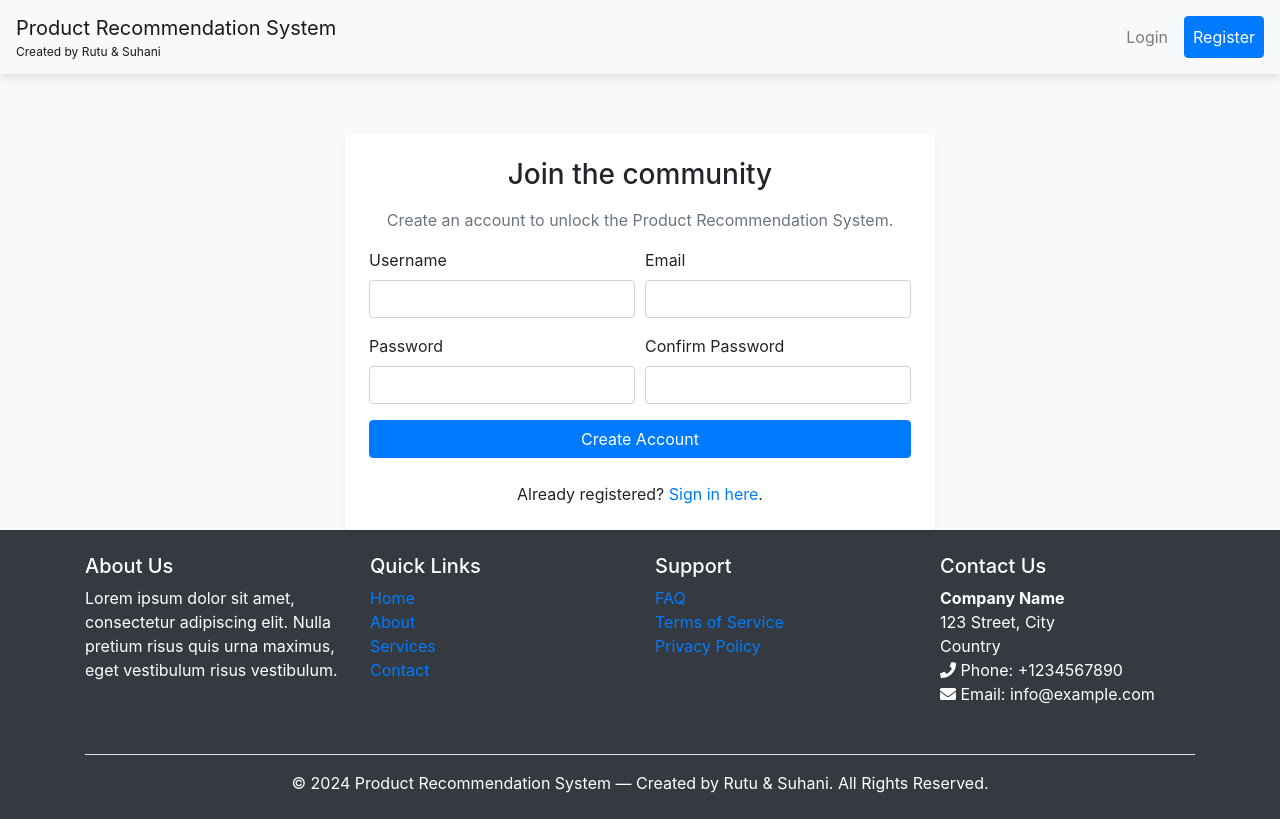
After one commit to Dhruvil1308/rutu_project, a Flask app: page /register in a window 1280 px wide. The commit adds this page. Run offline with Flask 3, Linux system fonts and the light colour scheme; parts of the project's set-up code (start-up, migrations or seed data) failed here and were passed over; some libraries are stand-ins or nearby versions.

Commit message:
Initial commit

```diff
--- a/app.py
+++ b/app.py
@@ -1,11 +1,22 @@
 """Flask application wiring for the ecommerce recommendation demo."""
 from __future__ import annotations
 
-from typing import List
+from datetime import datetime
+from typing import Dict, List
 
 import pandas as pd
-from flask import Flask, redirect, render_template, request, url_for
+from flask import Flask, flash, redirect, render_template, request, url_for
+from flask_login import (
+    LoginManager,
+    UserMixin,
+    current_user,
+    login_required,
+    login_user,
+    logout_user,
+)
 from flask_sqlalchemy import SQLAlchemy
+from sqlalchemy import or_
+from werkzeug.security import check_password_hash, generate_password_hash
 
 from config import DEFAULT_TOP_N, optional_data_path
 from recommendation import ProductRecommender
@@ -16,26 +27,38 @@ app = Flask(__name__)
 
 # Database configuration -----------------------------------------------------------
 app.secret_key = "alskdjfwoeieiurlskdjfslkdjf"
-app.config["SQLALCHEMY_DATABASE_URI"] = "mysql://root:@localhost/ecom"
+app.config["SQLALCHEMY_DATABASE_URI"] = "mysql://root:@localhost/product_recommendation_system"
 app.config["SQLALCHEMY_TRACK_MODIFICATIONS"] = False
 db = SQLAlchemy(app)
 
+login_manager = LoginManager(app)
+login_manager.login_view = "login"
+login_manager.login_message_category = "info"
 
-class Signup(db.Model):
-    __tablename__ = "signup"
+
+class User(UserMixin, db.Model):
+    """Application user stored in the backing MySQL database."""
+
+    __tablename__ = "users"
 
     id = db.Column(db.Integer, primary_key=True)
-    username = db.Column(db.String(100), nullable=False)
-    email = db.Column(db.String(100), nullable=False)
-    password = db.Column(db.String(100), nullable=False)
+    username = db.Column(db.String(100), unique=True, nullable=False)
+    email = db.Column(db.String(150), unique=True, nullable=False)
+    password_hash = db.Column(db.String(255), nullable=False)
+    created_at = db.Column(db.DateTime, default=datetime.utcnow, nullable=False)
+
+    def set_password(self, raw_password: str) -> None:
+        self.password_hash = generate_password_hash(raw_password)
+
+    def check_password(self, raw_password: str) -> bool:
+        return check_password_hash(self.password_hash, raw_password)
 
 
-class Signin(db.Model):
-    __tablename__ = "signin"
-
-    id = db.Column(db.Integer, primary_key=True)
-    username = db.Column(db.String(100), nullable=False)
-    password = db.Column(db.String(100), nullable=False)
+@login_manager.user_loader
+def load_user(user_id: str) -> User | None:
+    if user_id and user_id.isdigit():
+        return db.session.get(User, int(user_id))
+    return None
 
 
 def _load_trending_products(limit: int = 8) -> List[dict]:
@@ -60,6 +83,7 @@ def truncate(text: str, length: int) -> str:
 try:
     recommender = ProductRecommender()
     recommender_available = True
+    recommender_error = None
 except FileNotFoundError as exc:
     recommender = None
     recommender_available = False
@@ -67,6 +91,7 @@ except FileNotFoundError as exc:
 
 
 @app.route("/")
+@login_required
 def index() -> str:
     trending = _load_trending_products()
     return render_template(
@@ -79,62 +104,97 @@ def index() -> str:
 
 
 @app.route("/index")
+@login_required
 def indexredirect() -> str:
     return redirect(url_for("index"))
 
 
 @app.route("/main")
+@login_required
 def main() -> str:
     trending = _load_trending_products()
     return render_template("main.html", trending_products=trending, truncate=truncate)
 
 
-@app.route("/signup", methods=["POST", "GET"])
-def signup():
+@app.route("/register", methods=["GET", "POST"])
+def register():
+    if current_user.is_authenticated:
+        return redirect(url_for("index"))
+
+    form_data: Dict[str, str] = {"username": "", "email": ""}
+    errors: Dict[str, str] = {}
+
     if request.method == "POST":
-        username = request.form["username"]
-        email = request.form["email"]
-        password = request.form["password"]
+        form_data["username"] = request.form.get("username", "").strip()
+        form_data["email"] = request.form.get("email", "").strip().lower()
+        password = request.form.get("password", "")
+        confirm_password = request.form.get("confirm_password", "")
 
-        new_signup = Signup(username=username, email=email, password=password)
-        db.session.add(new_signup)
-        db.session.commit()
+        if not form_data["username"]:
+            errors["username"] = "Username is required."
+        elif User.query.filter_by(username=form_data["username"]).first():
+            errors["username"] = "Username already in use."
 
-        return render_template(
-            "index.html",
-            trending_products=_load_trending_products(),
-            truncate=truncate,
-            signup_message="User signed up successfully!",
-            recommender_available=recommender_available,
-            recommender_error=None if recommender_available else recommender_error,
-        )
+        if not form_data["email"]:
+            errors["email"] = "Email address is required."
+        elif User.query.filter_by(email=form_data["email"]).first():
+            errors["email"] = "Email already registered."
 
-    return redirect(url_for("index"))
+        if len(password) < 8:
+            errors["password"] = "Password must be at least 8 characters long."
+        elif password != confirm_password:
+            errors["confirm_password"] = "Passwords do not match."
+
+        if not errors:
+            user = User(username=form_data["username"], email=form_data["email"])
+            user.set_password(password)
+            db.session.add(user)
+            db.session.commit()
+            flash("Registration successful. Please log in.", "success")
+            return redirect(url_for("login"))
+
+        for message in errors.values():
+            flash(message, "danger")
+
+    return render_template("register.html", form=form_data, errors=errors)
 
 
-@app.route("/signin", methods=["POST", "GET"])
-def signin():
+@app.route("/login", methods=["GET", "POST"])
+def login():
+    if current_user.is_authenticated:
+        return redirect(url_for("index"))
+
     if request.method == "POST":
-        username = request.form["signinUsername"]
-        password = request.form["signinPassword"]
+        credential = request.form.get("credential", "").strip()
+        password = request.form.get("password", "")
 
-        new_signin = Signin(username=username, password=password)
-        db.session.add(new_signin)
-        db.session.commit()
+        user = None
+        if credential:
+            user = User.query.filter(
+                or_(User.username == credential, User.email == credential.lower())
+            ).first()
 
-        return render_template(
-            "index.html",
-            trending_products=_load_trending_products(),
-            truncate=truncate,
-            signup_message="User signed in successfully!",
-            recommender_available=recommender_available,
-            recommender_error=None if recommender_available else recommender_error,
-        )
+        if user and user.check_password(password):
+            login_user(user)
+            flash("Welcome back!", "success")
+            next_url = request.args.get("next")
+            return redirect(next_url or url_for("index"))
 
-    return redirect(url_for("index"))
+        flash("Invalid username/email or password.", "danger")
+
+    return render_template("login.html")
+
+
+@app.route("/logout")
+@login_required
+def logout():
+    logout_user()
+    flash("You have been signed out.", "info")
+    return redirect(url_for("login"))
 
 
 @app.route("/recommendations", methods=["POST"])
+@login_required
 def recommendations():
     if not recommender_available:
         return render_template(
--- a/requirements.txt
+++ b/requirements.txt
@@ -1,4 +1,5 @@
 Flask>=2.3,<3.1
+Flask-Login>=0.6
 Flask-SQLAlchemy>=3.1
 SQLAlchemy>=2.0
 pandas>=2.1
--- /dev/null
+++ b/templates/base.html
@@ -0,0 +1,75 @@
+<!DOCTYPE html>
+<html lang="en">
+<head>
+    <meta charset="UTF-8">
+    <meta name="viewport" content="width=device-width, initial-scale=1.0">
+    <title>{% block title %}Product Recommendation System{% endblock %}</title>
+    <link rel="stylesheet" href="https://stackpath.bootstrapcdn.com/bootstrap/4.5.2/css/bootstrap.min.css">
+    <link rel="stylesheet" href="https://cdnjs.cloudflare.com/ajax/libs/font-awesome/5.15.4/css/all.min.css">
+    <style>
+        body { background-color: #f8f9fa; }
+        .navbar { box-shadow: 0 4px 8px rgba(0, 0, 0, 0.1); }
+        .navbar-brand span { font-size: 0.75rem; display: block; }
+        .card-img-top { height: 200px; object-fit: cover; }
+    </style>
+    {% block extra_head %}{% endblock %}
+</head>
+<body>
+<nav class="navbar navbar-expand-lg navbar-light bg-light">
+    <a class="navbar-brand" href="{{ url_for('index') }}">
+        Product Recommendation System
+        <span>Created by Rutu &amp; Suhani</span>
+    </a>
+    <button class="navbar-toggler" type="button" data-toggle="collapse" data-target="#navbarNav" aria-controls="navbarNav" aria-expanded="false" aria-label="Toggle navigation">
+        <span class="navbar-toggler-icon"></span>
+    </button>
+    <div class="collapse navbar-collapse justify-content-end" id="navbarNav">
+        <ul class="navbar-nav align-items-center">
+            {% if current_user.is_authenticated %}
+                <li class="nav-item">
+                    <a class="nav-link" href="{{ url_for('index') }}"><i class="fas fa-home"></i> Home</a>
+                </li>
+                <li class="nav-item">
+                    <a class="nav-link" href="{{ url_for('main') }}"><i class="fas fa-search"></i> Explore</a>
+                </li>
+                <li class="nav-item">
+                    <a class="nav-link" href="#" id="settingsLink"><i class="fas fa-cog"></i> Settings</a>
+                </li>
+                <li class="nav-item">
+                    <span class="nav-link text-muted">Hi, {{ current_user.username }}</span>
+                </li>
+                <li class="nav-item">
+                    <a class="nav-link btn btn-outline-danger ml-2" href="{{ url_for('logout') }}">Logout</a>
+                </li>
+            {% else %}
+                <li class="nav-item">
+                    <a class="nav-link" href="{{ url_for('login') }}">Login</a>
+                </li>
+                <li class="nav-item">
+                    <a class="nav-link btn btn-primary text-white ml-lg-2" href="{{ url_for('register') }}">Register</a>
+                </li>
+            {% endif %}
+        </ul>
+    </div>
+</nav>
+
+<div class="container mt-3">
+    {% include 'partials/_messages.html' %}
+</div>
+
+{% block content %}{% endblock %}
+
+{% if current_user.is_authenticated %}
+    {% include 'partials/_settings_modal.html' %}
+{% endif %}
+{% include 'partials/_footer.html' %}
+
+<script src="https://code.jquery.com/jquery-3.5.1.slim.min.js"></script>
+<script src="https://cdn.jsdelivr.net/npm/@popperjs/core@2.5.4/dist/umd/popper.min.js"></script>
+<script src="https://stackpath.bootstrapcdn.com/bootstrap/4.5.2/js/bootstrap.min.js"></script>
+{% if current_user.is_authenticated %}
+<script src="{{ url_for('static', filename='js/main.js') }}"></script>
+{% endif %}
+{% block extra_scripts %}{% endblock %}
+</body>
+</html>
--- a/templates/partials/_footer.html
+++ b/templates/partials/_footer.html
@@ -36,7 +36,7 @@
         <div class="row mt-3">
             <div class="col-md-12">
                 <hr class="bg-light">
-                <p class="text-center mb-0">© 2024 Ecommerce Recommendation System. All Rights Reserved.</p>
+                <p class="text-center mb-0">© 2024 Product Recommendation System — Created by Rutu &amp; Suhani. All Rights Reserved.</p>
             </div>
         </div>
     </div>
--- /dev/null
+++ b/templates/partials/_messages.html
@@ -0,0 +1,12 @@
+{% with messages = get_flashed_messages(with_categories=true) %}
+    {% if messages %}
+        {% for category, message in messages %}
+            <div class="alert alert-{{ category }} alert-dismissible fade show" role="alert">
+                {{ message }}
+                <button type="button" class="close" data-dismiss="alert" aria-label="Close">
+                    <span aria-hidden="true">&times;</span>
+                </button>
+            </div>
+        {% endfor %}
+    {% endif %}
+{% endwith %}
--- /dev/null
+++ b/templates/register.html
@@ -0,0 +1,50 @@
+{% extends 'base.html' %}
+
+{% block title %}Register | Product Recommendation System{% endblock %}
+
+{% block content %}
+<div class="container" style="margin-top:60px; max-width:620px;">
+    <div class="card shadow-sm border-0">
+        <div class="card-body p-4">
+            <h3 class="card-title mb-3 text-center">Join the community</h3>
+            <p class="text-muted text-center">Create an account to unlock the Product Recommendation System.</p>
+            <form method="post" novalidate>
+                <div class="form-row">
+                    <div class="form-group col-md-6">
+                        <label for="username">Username</label>
+                        <input type="text" class="form-control {% if errors.username %}is-invalid{% endif %}" id="username" name="username" value="{{ form.username }}" required>
+                        {% if errors.username %}
+                            <div class="invalid-feedback">{{ errors.username }}</div>
+                        {% endif %}
+                    </div>
+                    <div class="form-group col-md-6">
+                        <label for="email">Email</label>
+                        <input type="email" class="form-control {% if errors.email %}is-invalid{% endif %}" id="email" name="email" value="{{ form.email }}" required>
+                        {% if errors.email %}
+                            <div class="invalid-feedback">{{ errors.email }}</div>
+                        {% endif %}
+                    </div>
+                </div>
+                <div class="form-row">
+                    <div class="form-group col-md-6">
+                        <label for="password">Password</label>
+                        <input type="password" class="form-control {% if errors.password %}is-invalid{% endif %}" id="password" name="password" required>
+                        {% if errors.password %}
+                            <div class="invalid-feedback">{{ errors.password }}</div>
+                        {% endif %}
+                    </div>
+                    <div class="form-group col-md-6">
+                        <label for="confirm_password">Confirm Password</label>
+                        <input type="password" class="form-control {% if errors.confirm_password %}is-invalid{% endif %}" id="confirm_password" name="confirm_password" required>
+                        {% if errors.confirm_password %}
+                            <div class="invalid-feedback">{{ errors.confirm_password }}</div>
+                        {% endif %}
+                    </div>
+                </div>
+                <button type="submit" class="btn btn-primary btn-block">Create Account</button>
+            </form>
+            <p class="mt-4 text-center mb-0">Already registered? <a href="{{ url_for('login') }}">Sign in here</a>.</p>
+        </div>
+    </div>
+</div>
+{% endblock %}
```
Also changed, not shown: TODO.md (+3 -5 lines), schema.sql (added, +16 -0 lines), templates/index.html (+22 -62 lines), templates/login.html (added, +26 -0 lines), templates/main.html (+23 -47 lines), README.md.
